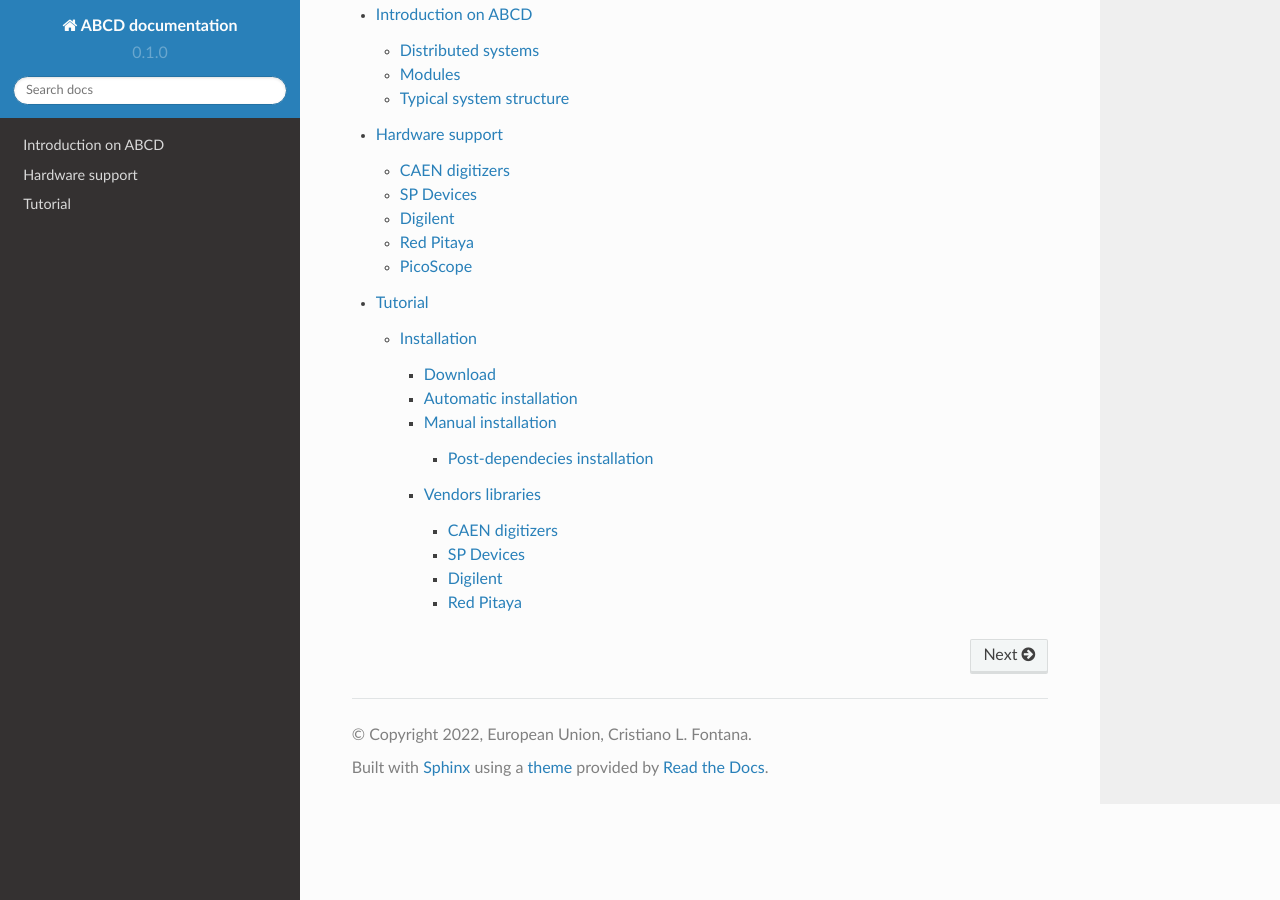
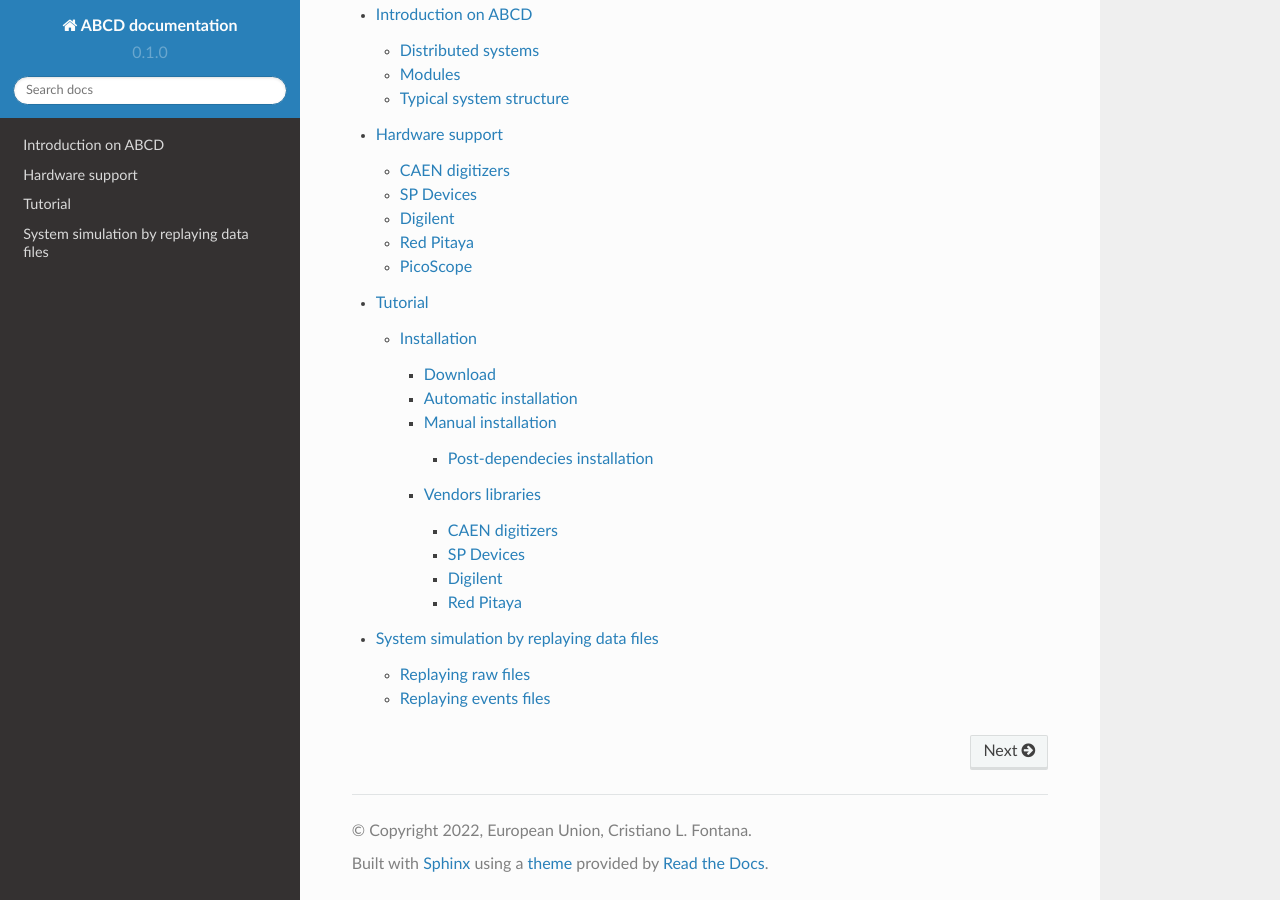
Before and after one commit to cl-fontana/abcd-docs, a Sphinx documentation site: the page built from docs/source/index.rst, in a window 1280 px wide and 900 px high, scrolled down 578 px. Built offline with Sphinx 7.4.7 and the Read the Docs theme 2.0.0, drawn with Linux system fonts in a browser that asks for light colours; some of the changed lines change nothing that is shown.

Commit message:
Added replaying instructions

```diff
--- a/docs/source/index.rst
+++ b/docs/source/index.rst
@@ -22,3 +22,4 @@ Contents
    introduction
    hardware_support
    tutorial
+   replay
--- /dev/null
+++ b/docs/source/replay.rst
@@ -0,0 +1,96 @@
+.. _replay:
+
+=========================================
+System simulation by replaying data files
+=========================================
+
+**Events files** and **raw files** may be used to simulate a running system.
+Raw files contain all the information generated by a running system (*i.e.* status messages, start and stop timestamps, configuration files,...).
+Events files contain only the processed events and can only simulate a stream of processed data.
+
+Using `replay_raw <https://github.com/ec-jrc/abcd/blob/main/replay/replay_raw.c>`_ or `replay_raw.py <https://github.com/ec-jrc/abcd/blob/main/replay/replay_raw.py>`_ a raw file may be replayed simulating a full working system.
+``replay_raw.py`` also supports raw files compressed with ``gzip``, ``bzip2``, or ``xz``.
+If python is not available, the C version of ``replay_raw`` may be used, but it does not support compressed raw files.
+Only ``replay_raw.py`` supports the replay of ``waan`` status messages saved in the raw files.
+`replay_events <https://github.com/ec-jrc/abcd/blob/main/replay/replay_events.c>`_ supports only `.ade` files.
+
+.. warning::
+    Any running instance of the hardware interfacing modules will always conflict with any replay, because the replaying will try to substitute the hardware interfacing module.
+
+.. warning::
+    A running instance of ``waan`` conflicts with ``replay_raw.py`` if the replay of the ``waan`` status messages is enabled.
+    For this reason this feature is disabled by default.
+
+.. _replay-raw:
+
+Replaying raw files
+-------------------
+
+All the programs have an in-line help that can be viewed launching them with the ``-h`` option::
+
+    user-tutorial@abcd-tutorial:~/abcd/replay$ ./replay_raw.py -h
+    usage: replay_raw.py [-h] [-T BASE_PERIOD] [-S ABCD_STATUS_ADDRESS] [-D ABCD_DATA_ADDRESS]
+                         [-W WAAN_STATUS_ADDRESS] [-w] [-s SKIP_PACKETS] [-v] [-c]
+                         file_name
+
+    System simulator that uses ABCD raw files, supporting also compressed files.
+
+    positional arguments:
+      file_name             Input file name
+
+    options:
+      -h, --help            show this help message and exit
+      -T BASE_PERIOD, --base_period BASE_PERIOD
+                            Set base period in milliseconds (default: 100.000000 ms)
+      -S ABCD_STATUS_ADDRESS, --abcd_status_address ABCD_STATUS_ADDRESS
+                            abcd status socket address (default: tcp://*:16180)
+      -D ABCD_DATA_ADDRESS, --abcd_data_address ABCD_DATA_ADDRESS
+                            Data socket address (default: tcp://*:16181)
+      -W WAAN_STATUS_ADDRESS, --waan_status_address WAAN_STATUS_ADDRESS
+                            waan status socket address (default: tcp://*:16206)
+      -w, --enable_waan_status
+                            Enable the publication of waan status messages
+      -s SKIP_PACKETS, --skip_packets SKIP_PACKETS
+                            Skip initial packets (default: 0)
+      -v, --verbose         Set verbose execution
+      -c, --continuous_execution
+                            Enable continuous execution
+
+The default settings should give a working replay.
+The ``--base_period`` option changes the repetition rate of the messages that are sent through the sockets.
+The smaller this number, the faster the repetition rate will be.
+This could be useful for a faster replaying of experiments with a very small acquisition rate, to speedup an offline analysis.
+The ``--continuos_execution`` option enables an infinite repetition loop of the data file being replayed.
+The normal operation mode of the replaying is to stop at the end of the file.
+This option could be useful for a user that wants to test on-line analysis procedures.
+
+.. _replay-events:
+
+Replaying events files
+----------------------
+
+Since events files contain only processed events, replaying them will only generate a stream data without the other information about the acquisition.
+The replaying program has an in-line help::
+
+    user-tutorial@abcd-tutorial:~/abcd/replay$ ./replay_events -h
+    Usage: ./replay_events [options] <file_name>
+
+    System simulator that uses ABCD events files.
+
+    Optional arguments:
+    	-h: Display this message
+    	-v: Set verbose execution
+    	-V: Set verbose execution with more details
+    	-S <address>: Status socket address, default: tcp://*:16180
+    	-D <address>: Data socket address, default: tcp://*:16181
+    	-T <period>: Set base period in milliseconds, default: 100
+    	             For a very fast replay, 0 ms is also accepted.
+    	-B <size>: Events output buffers size, default: 1024
+    	-s <pknum>: Skip pknum packets, default: 0
+
+The ``-T`` option works as the aforementioned ``--base_period`` option in the :ref:`replay-raw`.
+The ``-B`` option sets the number of processed events that are shipped for each message.
+The messages structure is lost when the data is saved in the events file, thus the user has to choose the desired buffer size.
+
+.. note::
+    Both ``replay_raw.c`` as well as ``replay_raw.py`` may also be used by the users as an example of how to directly read and process raw file.
```
